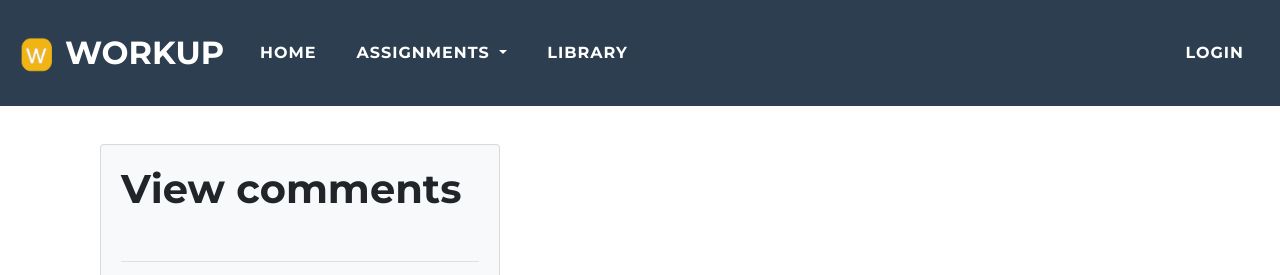
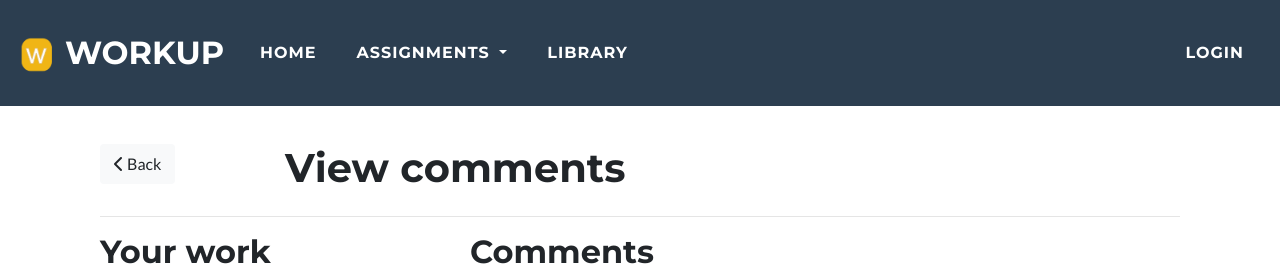
Before and after one commit to Siequnu/workUp, a Flask app: template app/templates/files/view_comments.html in a window 1280 px wide. Shown: the top 275 px of the page. Run offline with Flask 2, Linux system fonts and the light colour scheme; the template is opened without the code that fills it, so the values that code supplies are empty; parts of the project's set-up code (start-up, migrations or seed data) failed here and were passed over; some libraries are stand-ins or nearby versions.

Commit message:
Aesthetic adjustments to the view_comments page

```diff
--- a/app/files/routes.py
+++ b/app/files/routes.py
@@ -209,10 +209,10 @@ def replace_uploaded_file(upload_id):
 @login_required
 def view_comments(file_id):
 	if current_user.id is models.get_file_owner_id (file_id) or app.models.is_admin(current_user.username):
-		upload_object = models.get_upload_object (file_id)
+		upload = models.get_upload_object (file_id)
 		comments = models.get_peer_reviews_from_upload_id (file_id)
 
-		return render_template('files/view_comments.html', comments = comments, upload_object = upload_object)
+		return render_template('files/view_comments.html', comments = comments, upload = upload)
 	abort (403)
 
 
--- a/app/templates/files/view_comments.html
+++ b/app/templates/files/view_comments.html
@@ -4,24 +4,51 @@
   {% block app_content %}
 <div class="container">
   <br>
-  {% if admin %}
-
-  {% else %}
+  <div class="container">
+    <div class="row">
+      <div class="col-md-2">
+        <a href="{{url_for('files.view_comments', file_id = upload.id)}}"
+           <button class="btn btn-light">
+        <i class="fa fa-chevron-left">
+        </i> Back
+        </button>
+      </a>
+  </div>
+  <div class="col-md-10">
+    <h1>View comments
+    </h1>
+  </div>
+</div>
+<hr>
+</div>
 
 <div class="container">
-
-    <div class="card bg-light mb-3" style="max-width: 25rem;">
-      <div class="card-body">
-         <h1>View comments</h1>
+  <div class="row">
+    <div class="col-xs-12 col-md-4">
+      <h2>Your work
+      </h2>
       <br>
-         {{upload_object.original_filename}}
-         <hr>
-
-         {% set thumbnail_filename = upload_object.filename.split('.') %}
+      <div class="library_card">
         <div class="img-library_card">
-					 <img src="/static/thumbnails/{{thumbnail_filename[0]}}.jpeg"/>
+          {% set thumbnail_filename = upload.filename.split('.') %}
+          <img src="/static/thumbnails/{{thumbnail_filename[0]}}.jpeg" />
         </div>
-         <hr>
+        <div class="library_card-content">
+          <p>{{upload.original_filename|truncate(42)}}
+          </p>
+        </div>
+        <div class="library_card-read-more">
+          <a href="{{url_for('files.download', file_id = upload.id)}}" class="btn btn-secondary btn-sm" role="button">
+            <i class="fa fa-download">
+            </i> Download
+          </a>
+        </div>
+      </div>
+    </div>
+    <div class="col-xs-12 col-md-6">
+      <h2>Comments
+      </h2>
+      <br />
       {% if comments|length == 0 %}
            <p><em>No peer reviews have been submitted for this work.<br /><br />
          Please check back later.</em></p>
@@ -31,23 +58,18 @@
             {% if user.is_admin == True %}
            <td><a href="{{url_for('assignments.view_peer_review', comment_id=comment.id)}}" class="btn btn-success btn-sm" role="button" aria-disabled="true">View teacher review by {{user.username}}</a></td>
            {% else %}
-           <td><a href="{{url_for('assignments.view_peer_review', comment_id=comment.id)}}" class="btn btn-primary btn-sm" role="button" aria-disabled="true">View peer review by student</a></td>
+           <td><a href="{{url_for('assignments.view_peer_review', comment_id=comment.id)}}" class="btn btn-primary btn-sm" role="button" aria-disabled="true">View peer review</a></td>
            {% endif %}
+            <i class="fa fa-clock"></i> <em>{{comment.humanized_timestamp}}</em>
             {% if comment.comment_file_upload %}
-           <i class="fa fa-paperclip"></i>
+           <i class="fa fa-paperclip"></i> Attached comment
            {% endif %}
              </p>
          {% endfor %}
        {% endif %}
 
-       {% endif %}
-      </div>
-  <div class="card-footer">
-  <a href="{{url_for('files.file_stats')}}" class="btn btn-primary">< Back</a>
-  <br>
     </div>
   </div>
 </div>
 
-    </div>
 {% endblock %}
```
Lines whose indentation alone changed are shown as unchanged.
